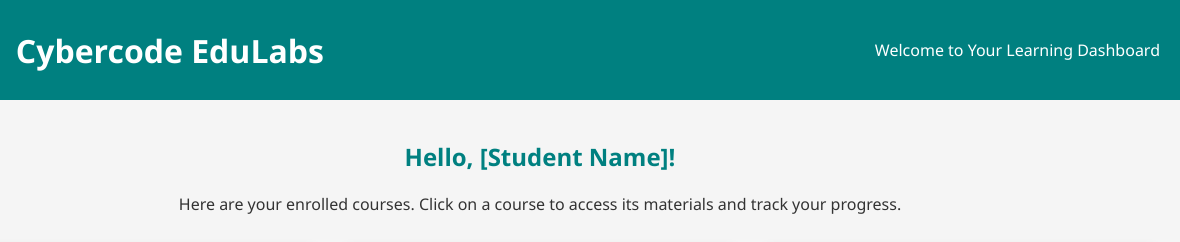
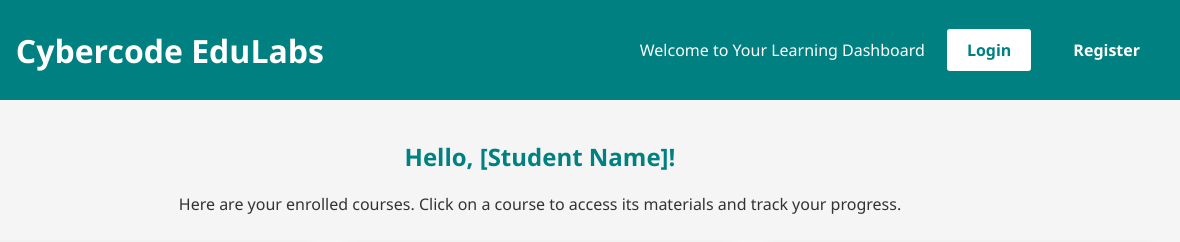
Before and after one commit to cybercodeedulabs/cybercode-landing, a plain HTML site: page dashboard.html in a window 1280 px wide. Shown: the top 242 px of the page, 100-1280 px from the left. Drawn offline with Linux system fonts and the light colour scheme.

Commit message:
Updated student dashboard

```diff
--- a/dashboard.html
+++ b/dashboard.html
@@ -85,8 +85,30 @@
     <img src="images/logo.png" alt="Cybercode EduLabs Logo" />
     <h1>Cybercode EduLabs</h1>
   </div>
+  <div style="display: flex; align-items: center; gap: 20px;">
     <p>Welcome to Your Learning Dashboard</p>
+    <a href="login.html" style="
+      padding: 10px 20px;
+      background-color: #fff;
+      color: #008080;
+      text-decoration: none;
+      border-radius: 5px;
+      font-weight: bold;
+      border: 2px solid #008080;">
+      Login
+    </a>
+    <a href="register.html" style="
+      padding: 10px 20px;
+      background-color: #008080;
+      color: white;
+      text-decoration: none;
+      border-radius: 5px;
+      font-weight: bold;">
+      Register
+    </a>
+  </div>
 </header>
+
 
   <div class="dashboard">
     <div class="welcome">
```
Lines whose indentation alone changed are shown as unchanged.
